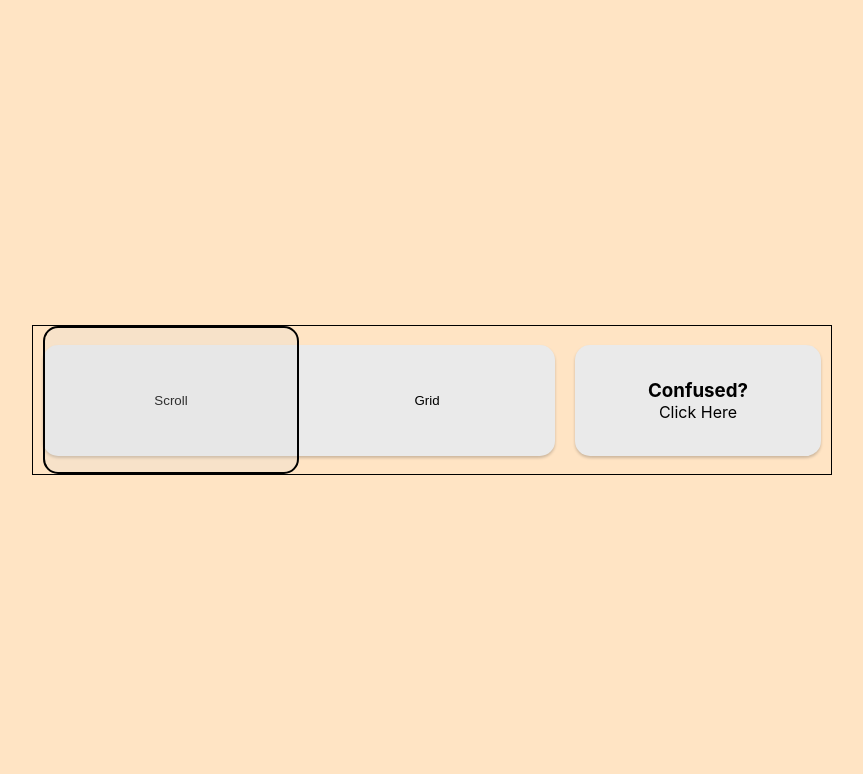
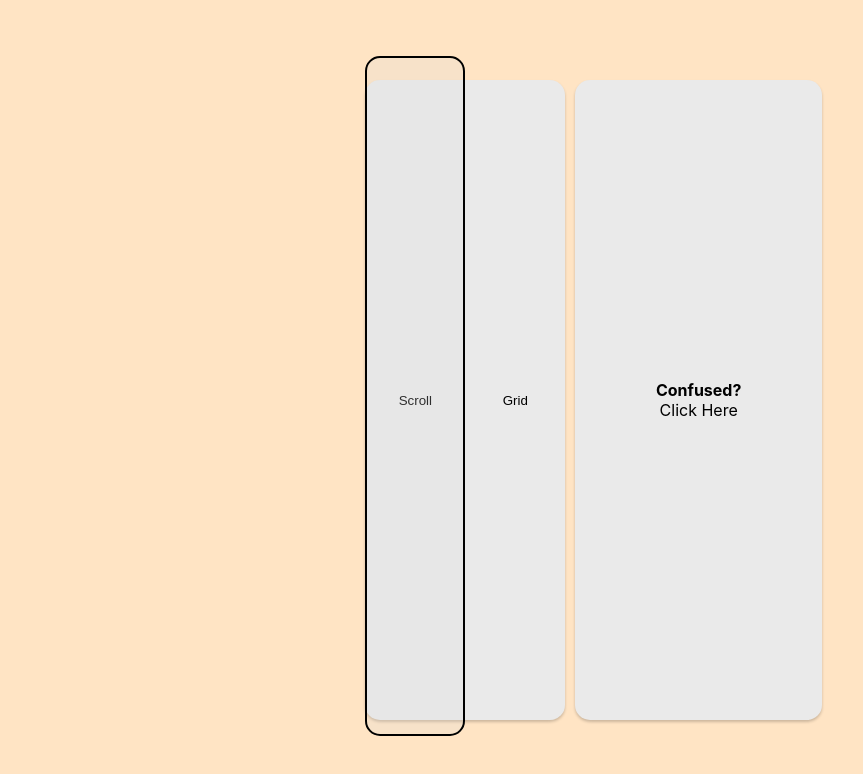
Before and after one commit to harrydnewman/brainrot-react, a React (Create React App) app: page /navbarTesting in a window 1280 px wide. Shown: the top 774 px of the page, without its empty margins (208-1071 px from the left). Built offline with nearby package versions, Linux system fonts and the light colour scheme.

Commit message:
nav bar works

```diff
--- a/src/App.js
+++ b/src/App.js
@@ -8,6 +8,7 @@ import Contact from './pages/Contact';
 import SingleVideo from './pages/SingleVideo';
 import ScrollHolder from './pages/ScrollHolder';
 import NavbarTesting from './pages/NavbarTesting';
+import Controller from './pages/Controller';
 
 function App() {
   return (
@@ -22,6 +23,7 @@ function App() {
          {/* <Route path='/scroll' element={<Scroll/>}/> */}
          <Route path='/scroll' element={<ScrollHolder/>}/>
          <Route path='/navbarTesting' element={<NavbarTesting/>}/>
+         <Route path='/controller' element={<Controller/>}/>
        </Routes>
      </div>
     </div>
--- a/src/components/Navbar.js
+++ b/src/components/Navbar.js
@@ -2,7 +2,7 @@ import { useSpring, animated } from 'react-spring';
 import React, { useState, useRef, useLayoutEffect } from 'react';
 import styles from '../styles/Navbar.module.css';
 
-const Navbar = () => {
+const Navbar = ({ onSelectionChange }) => {
   const [selectedButton, setSelectedButton] = useState('scroll');
 
   const scrollButtonRef = useRef(null);
@@ -59,14 +59,23 @@ const Navbar = () => {
 
   function selectScroll() {
     setSelectedButton('scroll');
+    if (onSelectionChange) {
+      onSelectionChange('scroll');
+    }
   }
 
   function selectGrid() {
     setSelectedButton('grid');
+    if (onSelectionChange) {
+      onSelectionChange('grid');
+    }
   }
 
   function selectConfused() {
     setSelectedButton('confused');
+    if (onSelectionChange) {
+      onSelectionChange('confused');
+    }
   }
 
   return (
@@ -105,7 +114,7 @@ const Navbar = () => {
             onClick={selectConfused}
             ref={confusedButtonRef}
           >
-            <h3>Confused?</h3>
+            <h4>Confused?</h4>
             <p>Click Here</p>
           </div>
         </div>
--- a/src/components/RightScroll.js
+++ b/src/components/RightScroll.js
@@ -1,5 +1,5 @@
 import styles from '../styles/RightScroll.module.css'
-import Navbar from './Navbar'
+
 export default function RightScroll({videoData}) {
     if (videoData){
         // console.log(videoData);
@@ -8,7 +8,7 @@ export default function RightScroll({videoData}) {
 
 
             <div className={styles.rightScrollContainer}>
-            <Navbar/>
+
             <h1>{videoData.title}</h1>
             <p>{videoData.description} (<a href={videoData.descriptionSourceLink}>{videoData.descriptionSource}</a>)</p>
                 {/* <h1>Video Info Gonna Go Here Mama</h1> */}
--- a/src/pages/About.js
+++ b/src/pages/About.js
@@ -1,10 +1,8 @@
 import React from 'react'
-import Navbar from '../components/Navbar'
 
 const About = () => {
   return (
     <div>
-        <Navbar />
         <h1>About</h1>
         {/* <video width="320" height="240" controls>
                     <source src="http://46.101.219.105:6001/uploads/8fa89c81638c5d55ca404d8f384dd604" type="video/mp4"/>
--- /dev/null
+++ b/src/pages/Controller.js
@@ -0,0 +1,71 @@
+import React, { useState } from 'react';
+import Navbar from '../components/Navbar';
+import styles from '../styles/Controller.module.css'
+import ScrollHolder from './ScrollHolder';
+import Grid from './Grid';
+import About from './About';
+
+export default function Controller() {
+    const [currentSelection, setCurrentSelection] = useState('scroll');
+
+    const handleSelectionChange = (newSelection) => {
+        console.log("Current Selection:", newSelection)
+        setCurrentSelection(newSelection);
+
+        // Additional logic can be added here
+    };
+
+    if (currentSelection === 'scroll'){
+        return (
+        <div>
+            <div className={styles.controllerDiv}>
+                <div className={styles.navbarDiv}>
+                    <Navbar onSelectionChange={handleSelectionChange} />
+                </div>
+                </div>
+            <div className={styles.mainPageDiv}>
+                <ScrollHolder/>
+            </div>
+        </div>
+         );
+    }
+    else if (currentSelection === 'grid'){
+        return (
+            <div>
+                <div className={styles.controllerDiv}>
+                    <div className={styles.navbarDiv}>
+                        <Navbar onSelectionChange={handleSelectionChange} />
+                    </div>
+                    </div>
+                <div className={styles.mainPageDiv}>
+                    <Grid/>
+                </div>
+            </div>
+             );
+    }
+    else {
+        return (
+        <div>
+        <div className={styles.controllerDiv}>
+            <div className={styles.navbarDiv}>
+                <Navbar onSelectionChange={handleSelectionChange} />
+            </div>
+            </div>
+        <div className={styles.mainPageDiv}>
+            <About/>
+        </div>
+    </div>
+     );
+    }
+
+
+
+
+
+
+
+
+
+}
+
+// Remember to import or define ScrollComponent, GridComponent, and ConfusedComponent
--- /dev/null
+++ b/src/pages/Grid.js
@@ -0,0 +1,9 @@
+
+
+export default function Grid(){
+    return (
+        <div>
+            <p>GRID</p>
+        </div>
+    )
+}
--- /dev/null
+++ b/src/styles/Controller.module.css
@@ -0,0 +1,20 @@
+/* .controllerDiv {
+    width: 100%;
+    height: 100vh;
+    background-color: lightsteelblue;
+} */
+
+.navbarDiv {
+    height: 15%;
+    width: 50%;
+    right: 0;
+    position: absolute;
+    z-index: 100;
+    display: flex;
+  flex-direction: row;
+  justify-content: flex-end;
+}
+
+.mainPageDiv {
+    z-index: 0;
+}
--- a/src/styles/Navbar.module.css
+++ b/src/styles/Navbar.module.css
@@ -1,10 +1,11 @@
 .navbarDiv {
-    width: 100%;
+    width: 80%;
     max-width: 800px;
     aspect-ratio: 4 / 0.75;
-    border: 1px solid black;
+    /* border: 1px solid black; */
     display: flex;
     flex-direction: row;
+    height: 100%;
     pointer-events: auto;
   }
 
@@ -19,37 +20,39 @@
   .aboutLinkHolder {
     display: flex;
     align-items: center;
-    justify-content: center;
   }
 
   .scrollTypeButtons {
-    flex: 2;
+    flex: 2; /* Changed from flex: 2 */
     display: flex;
     flex-direction: row;
-    justify-content: flex-start;
+    justify-content: flex-end; /* Changed from flex-start */
   }
 
   .aboutLinkHolder {
     flex: 1;
+    justify-content: flex-start; /* Changed from center */
   }
 
   .typeButtonDrawer {
     display: flex;
     flex-direction: row;
-    width: 100%;
-    height: 75%;
+    height: 80%;
+    align-items: center;
     background-color: rgb(234, 234, 234);
     border-radius: 15px;
-    margin: 10px;
+    /* margin: 10px; */ /* Ensure there's no margin here */
     position: relative;
     box-shadow: 0 2px 3px rgba(0, 0, 0, 0.2);
   }
 
   .drawerSection {
-    flex: 1;
+    flex: none;
+    width: 100px;
+    height: 100px;
     position: relative;
-    height: 100%;
     z-index: 1;
+    /* margin: 0; */ /* Ensure no extra margins */
   }
 
   .drawerSection button {
@@ -67,18 +70,18 @@
 
   .drawerSectionSelected {
     position: absolute;
-    top: 0;
-    height: 100%;
-    background-color: rgba(215, 215, 215, 0.216);
+    top: 7%;
+    height: 85%;
     border-radius: 15px;
     border: 2px solid black;
+    background-color: rgba(215, 215, 215, 0.216);
     z-index: 3;
   }
 
   .aboutButtonLink {
     width: 100%;
-    height: 75%;
-    margin: 10px;
+    height: 80%;
+    margin: 10px; /* Reduced from 10px */
     background-color: rgb(234, 234, 234);
     border-radius: 15px;
     display: flex;
@@ -94,8 +97,15 @@
     cursor: pointer;
   }
 
-  .aboutButtonLink h3,
+  .aboutButtonLink h4,
   .aboutButtonLink p {
     margin: 0;
     padding: 0;
   }
+
+  .drawerSection,
+  .drawerSection button,
+  .aboutButtonLink,
+  .drawerSectionSelected {
+    box-sizing: border-box;
+  }
```
